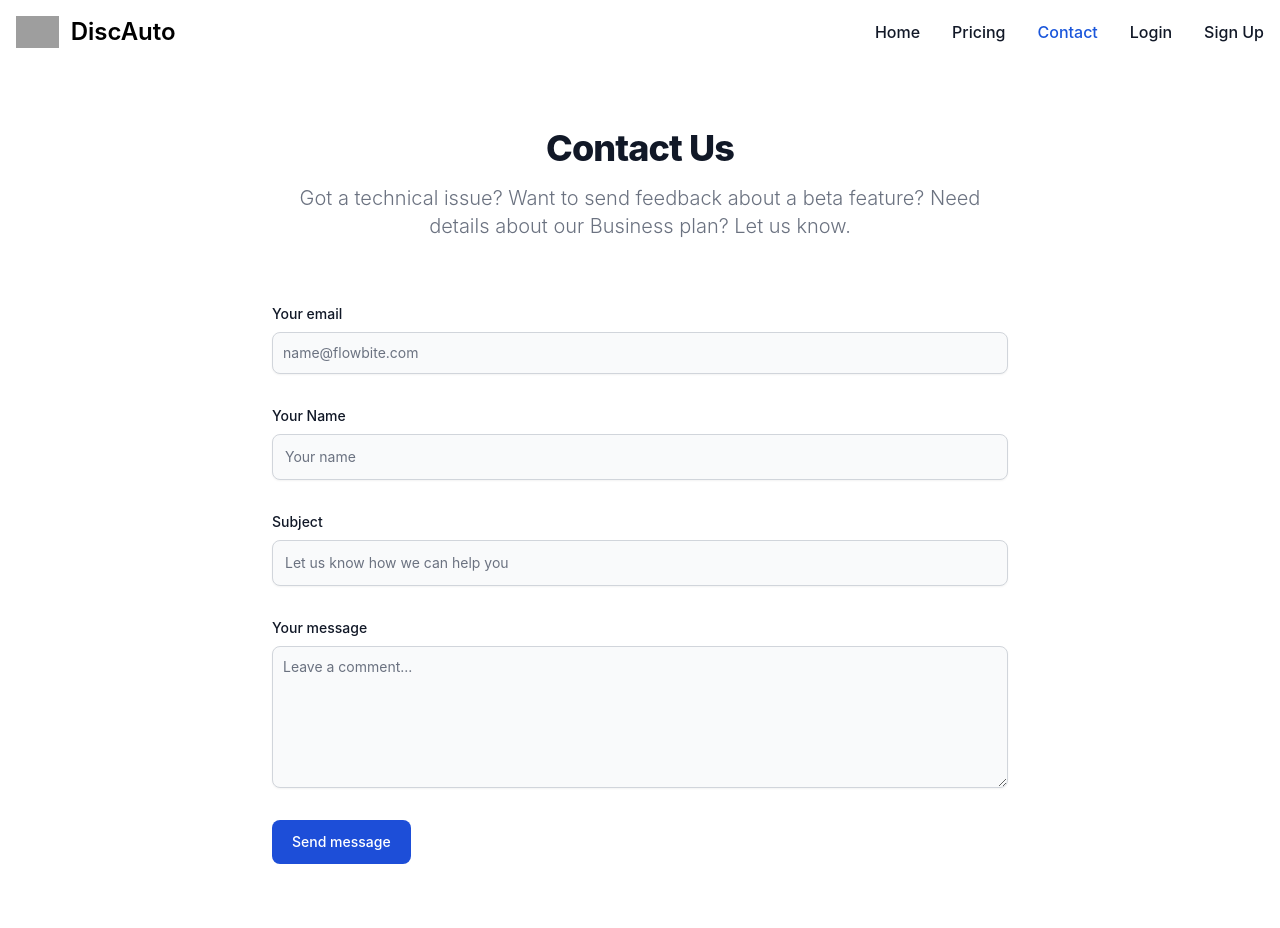
After one commit to Aayan-DEV/DiscAuto, a Django app: page /contact/ in a window 1280 px wide. The commit adds this page. Run offline with Django 5.2, Linux system fonts and the light colour scheme; some libraries are stand-ins or nearby versions; grey boxes are pictures that could not be loaded.

Commit message:
Contact Form Made

```diff
--- a/requirements.txt
+++ b/requirements.txt
@@ -11,3 +11,5 @@ django-widget-tweaks
 slippers
 stripe
 python-dotenv
+python-environ
+django-compressor
--- a/src/commando/management/commands/vendor_pull.py
+++ b/src/commando/management/commands/vendor_pull.py
@@ -6,7 +6,6 @@ from django.conf import settings
 STATICFILES_VENDOR_DIR = getattr(settings, "STATICFILES_VENDOR_DIR")
 
 VENDOR_STATICFILES = {
-    "saas-theme.min.css": "https://raw.githubusercontent.com/codingforentrepreneurs/SaaS-Foundations/main/src/staticfiles/theme/saas-theme.min.css",
     "flowbite.min.css": "https://cdn.jsdelivr.net/npm/flowbite@2.4.1/dist/flowbite.min.css",
     "flowbite.min.js": "https://cdn.jsdelivr.net/npm/flowbite@2.4.1/dist/flowbite.min.js",
     "flowbite.min.js.map":"https://cdnjs.cloudflare.com/ajax/libs/flowbite/2.4.1/flowbite.min.js.map"
--- a/src/discbot/urls.py
+++ b/src/discbot/urls.py
@@ -1,12 +1,13 @@
 from django.contrib import admin
 from django.urls import path, include
 from auth import views as auth_views
-from .views import home_view,about_view, pw_proted_view, user_only_view, staff_only_view, auto_ad, cold_dm
+from .views import home_view,about_view, pw_proted_view, user_only_view, staff_only_view, auto_ad, cold_dm, contact
 from subscriptions import views as subscriptions_views
 from checkouts import views as checkout_views
 from landing import views as landing_views
 
 urlpatterns = [
+    path("contact/", contact, name="contact"),
     path("auto-ad/",auto_ad, name="auto_ad"),
     path("cold-dm/",cold_dm, name="cold_dm"),
     path("", landing_views.landing_dashboard_page_view, name="home"),
--- a/src/discbot/views.py
+++ b/src/discbot/views.py
@@ -6,6 +6,12 @@ from django.contrib.admin.views.decorators import staff_member_required
 from visits.models import PageVisits
 from django.conf import settings
 from subscriptions.models import UserSubscription
+from django.core.mail import send_mail
+from django.shortcuts import render, redirect
+from django.contrib import messages
+from django.conf import settings
+from forms.contact_form import ContactForm
+
 
 LOGIN_URL = settings.LOGIN_URL
 
@@ -34,7 +40,7 @@ def about_view(request, *args, **kwargs):
     }
     html_template = "home.html"
     PageVisits.objects.create(path=request.path)
-    return render(request, html_template, my_context)
+    return render(request, html_template, my_context, {'current_page': 'home'})
 
 VALID_CODE = "abcd1234"
 
@@ -66,3 +72,28 @@ def cold_dm(request, *args, **kwargs):
     if not user_subscription or user_subscription.subscription.name.lower() != "pro plan":
         raise Http404("This page does not exist.")
     return render(request, "features/cold-dm/cold-dm.html", {})
+
+def contact(request):
+    if request.method == 'POST':
+        form = ContactForm(request.POST)
+        if form.is_valid():
+            name = form.cleaned_data['name']
+            email = form.cleaned_data['email']
+            message = form.cleaned_data['message']
+            full_message = f"Name: {name}\nEmail: {email}\nMessage:\n{message}"
+
+            send_mail(
+                'New Contact Form Submission',
+                full_message,
+                email,  # sender's email
+                [settings.EMAIL_HOST_USER],  # receiver's email
+            )
+            messages.success(request, 'Your message has been sent successfully!')
+            return redirect('contact')
+    else:
+        form = ContactForm()
+
+    return render(request, 'contact/contact.html', {
+        'form': form,
+        'current_page': 'contact',
+        },)
--- /dev/null
+++ b/src/forms/contact_form.py
@@ -0,0 +1,6 @@
+from django import forms
+
+class ContactForm(forms.Form):
+    name = forms.CharField(max_length=100)
+    email = forms.EmailField()
+    message = forms.CharField(widget=forms.Textarea)
--- a/src/landing/views.py
+++ b/src/landing/views.py
@@ -8,4 +8,4 @@ def landing_dashboard_page_view(request):
     if request.user.is_authenticated:
         return dashboard_view(request)
 
-    return render(request, 'landing/main.html', {})
+    return render(request, 'landing/main.html', {'current_page': 'home'})
--- a/src/static/css/output.css
+++ b/src/static/css/output.css
@@ -1542,9 +1520,9 @@ input:checked + .toggle-bg {
 .bg-gray-900\/50 {
   background-color: rgb(17 24 39 / 0.5);
 }
-.bg-pink-950 {
-  --tw-bg-opacity: 1;
-  background-color: rgb(80 7 36 / var(--tw-bg-opacity));
+.bg-primary-700 {
+  --tw-bg-opacity: 1;
+  background-color: rgb(29 78 216 / var(--tw-bg-opacity));
 }
 .bg-transparent {
   background-color: transparent;
@@ -1579,11 +1557,17 @@ input:checked + .toggle-bg {
 .p-2\.5 {
   padding: 0.625rem;
 }
+.p-3 {
+  padding: 0.75rem;
+}
 .p-4 {
   padding: 1rem;
 }
 .p-6 {
   padding: 1.5rem;
+}
+.p-8 {
+  padding: 2rem;
 }
 .px-1 {
   padding-left: 0.25rem;
@@ -1729,6 +1715,10 @@ input:checked + .toggle-bg {
 .text-blue-600 {
   --tw-text-opacity: 1;
   color: rgb(28 100 242 / var(--tw-text-opacity));
+}
+.text-blue-700 {
+  --tw-text-opacity: 1;
+  color: rgb(26 86 219 / var(--tw-text-opacity));
 }
 .text-custom-pink-color {
   --tw-text-opacity: 1;
@@ -1791,6 +1781,11 @@ input:checked + .toggle-bg {
 .shadow-lg {
   --tw-shadow: 0 10px 15px -3px rgb(0 0 0 / 0.1), 0 4px 6px -4px rgb(0 0 0 / 0.1);
   --tw-shadow-colored: 0 10px 15px -3px var(--tw-shadow-color), 0 4px 6px -4px var(--tw-shadow-color);
+  box-shadow: var(--tw-ring-offset-shadow, 0 0 #0000), var(--tw-ring-shadow, 0 0 #0000), var(--tw-shadow);
+}
+.shadow-sm {
+  --tw-shadow: 0 1px 2px 0 rgb(0 0 0 / 0.05);
+  --tw-shadow-colored: 0 1px 2px 0 var(--tw-shadow-color);
   box-shadow: var(--tw-ring-offset-shadow, 0 0 #0000), var(--tw-ring-shadow, 0 0 #0000), var(--tw-shadow);
 }
 .outline {
@@ -2067,11 +2099,23 @@ input:checked + .toggle-bg {
   --tw-ring-opacity: 1;
   --tw-ring-color: rgb(31 41 55 / var(--tw-ring-opacity));
 }
+.dark\:focus\:ring-primary-500:focus:is(.dark *) {
+  --tw-ring-opacity: 1;
+  --tw-ring-color: rgb(59 130 246 / var(--tw-ring-opacity));
+}
+.dark\:focus\:ring-primary-800:focus:is(.dark *) {
+  --tw-ring-opacity: 1;
+  --tw-ring-color: rgb(30 64 175 / var(--tw-ring-opacity));
+}
 .group:hover .dark\:group-hover\:text-gray-400:is(.dark *) {
   --tw-text-opacity: 1;
   color: rgb(156 163 175 / var(--tw-text-opacity));
 }
 @media (min-width: 640px) {
+
+  .sm\:col-span-2 {
+    grid-column: span 2 / span 2;
+  }
 
   .sm\:mx-auto {
     margin-left: auto;
@@ -2086,8 +2130,9 @@ input:checked + .toggle-bg {
     display: flex;
   }
 
-  .sm\:grid-cols-2 {
-    grid-template-columns: repeat(2, minmax(0, 1fr));
+  .sm\:w-fit {
+    width: -moz-fit-content;
+    width: fit-content;
   }
 
   .sm\:grid-cols-3 {
--- a/src/subscriptions/views.py
+++ b/src/subscriptions/views.py
@@ -74,4 +74,5 @@ def subscription_price_view(request, interval="week"):
         "wk_url": wk_url,
         "mo_url": mo_url,
         "active": active,
+        'current_page': 'pricing',
     })
--- /dev/null
+++ b/src/templates/contact/contact.html
@@ -0,0 +1,34 @@
+{% extends "base.html" %}
+
+{% block head_title %} Contact - {{ block.super }} {% endblock head_title%}
+
+{% block content %}
+
+<section class="bg-white dark:bg-gray-900">
+    <div class="py-8 lg:py-16 px-4 mx-auto max-w-screen-md">
+        <h2 class="mb-4 text-4xl tracking-tight font-extrabold text-center text-gray-900 dark:text-white">Contact Us</h2>
+        <p class="mb-8 lg:mb-16 font-light text-center text-gray-500 dark:text-gray-400 sm:text-xl">Got a technical issue? Want to send feedback about a beta feature? Need details about our Business plan? Let us know.</p>
+        <form method="post" action="{% url 'contact' %}" class="space-y-8">
+            {% csrf_token %}
+            <div>
+                <label for="id_email" class="block mb-2 text-sm font-medium text-gray-900 dark:text-gray-300">Your email</label>
+                <input type="email" id="id_email" name="email" class="shadow-sm bg-gray-50 border border-gray-300 text-gray-900 text-sm rounded-lg focus:ring-primary-500 focus:border-primary-500 block w-full p-2.5 dark:bg-gray-700 dark:border-gray-600 dark:placeholder-gray-400 dark:text-white dark:focus:ring-primary-500 dark:focus:border-primary-500 dark:shadow-sm-light" placeholder="name@flowbite.com" required>
+            </div>
+            <div>
+                <label for="id_name" class="block mb-2 text-sm font-medium text-gray-900 dark:text-gray-300">Your Name</label>
+                <input type="text" id="id_name" name="name" class="block p-3 w-full text-sm text-gray-900 bg-gray-50 rounded-lg border border-gray-300 shadow-sm focus:ring-primary-500 focus:border-primary-500 dark:bg-gray-700 dark:border-gray-600 dark:placeholder-gray-400 dark:text-white dark:focus:ring-primary-500 dark:focus:border-primary-500 dark:shadow-sm-light" placeholder="Your name" required>
+            </div>
+            <div>
+                <label for="id_subject" class="block mb-2 text-sm font-medium text-gray-900 dark:text-gray-300">Subject</label>
+                <input type="text" id="id_subject" name="subject" class="block p-3 w-full text-sm text-gray-900 bg-gray-50 rounded-lg border border-gray-300 shadow-sm focus:ring-primary-500 focus:border-primary-500 dark:bg-gray-700 dark:border-gray-600 dark:placeholder-gray-400 dark:text-white dark:focus:ring-primary-500 dark:focus:border-primary-500 dark:shadow-sm-light" placeholder="Let us know how we can help you" required>
+            </div>
+            <div class="sm:col-span-2">
+                <label for="id_message" class="block mb-2 text-sm font-medium text-gray-900 dark:text-gray-400">Your message</label>
+                <textarea id="id_message" name="message" rows="6" class="block p-2.5 w-full text-sm text-gray-900 bg-gray-50 rounded-lg shadow-sm border border-gray-300 focus:ring-primary-500 focus:border-primary-500 dark:bg-gray-700 dark:border-gray-600 dark:placeholder-gray-400 dark:text-white dark:focus:ring-primary-500 dark:focus:border-primary-500" placeholder="Leave a comment..." required></textarea>
+            </div>
+            <button type="submit" class="py-3 px-5 text-sm font-medium text-center text-white rounded-lg bg-primary-700 sm:w-fit hover:bg-primary-800 focus:ring-4 focus:outline-none focus:ring-primary-300 dark:bg-primary-600 dark:hover:bg-primary-700 dark:focus:ring-primary-800">Send message</button>
+        </form>
+    </div>
+</section>
+
+{% endblock content %}
--- a/src/templates/nav/navbar.html
+++ b/src/templates/nav/navbar.html
@@ -1,5 +1,3 @@
-
-
 <nav class="bg-white border-gray-200 dark:bg-gray-900">
   <div class="max-w-screen-xl flex flex-wrap items-center justify-between mx-auto p-4">
       <a href="{% url 'home' %}" class="flex items-center space-x-3 rtl:space-x-reverse">
@@ -14,25 +12,28 @@
       </button>
       <div class="hidden w-full md:block md:w-auto" id="navbar-default">
           <ul class="font-medium flex flex-col p-4 md:p-0 mt-4 border border-gray-100 rounded-lg bg-gray-50 md:flex-row md:space-x-8 rtl:space-x-reverse md:mt-0 md:border-0 md:bg-white dark:bg-gray-800 md:dark:bg-gray-900 dark:border-gray-700">
+            {% if request.user.is_authenticated %}
+            {% else %}
               <li>
-            <a href="{% url 'home' %}" class="block py-2 px-3 text-white bg-blue-700 rounded md:bg-transparent md:text-blue-700 md:p-0 dark:text-white md:dark:text-blue-500" aria-current="page">Home</a>
+                  <a href="{% url 'home' %}" class="block py-2 px-3 rounded {% if current_page == 'home' %}text-blue-700 md:bg-transparent md:text-blue-700 md:p-0 dark:text-white md:dark:text-blue-500{% else %}text-gray-900 hover:bg-gray-100 md:hover:bg-transparent md:border-0 md:hover:text-blue-700 md:p-0 dark:text-white md:dark:hover:text-blue-500 dark:hover:bg-gray-700 dark:hover:text-white md:dark:hover:bg-transparent{% endif %}" aria-current="page">Home</a>
+              </li>
+            {% endif %}
+              <li>
+                  <a href="{% url 'pricing' %}" class="block py-2 px-3 rounded {% if current_page == 'pricing' %}text-blue-700 md:bg-transparent md:text-blue-700 md:p-0 dark:text-white md:dark:text-blue-500{% else %}text-gray-900 hover:bg-gray-100 md:hover:bg-transparent md:border-0 md:hover:text-blue-700 md:p-0 dark:text-white md:dark:hover:text-blue-500 dark:hover:bg-gray-700 dark:hover:text-white md:dark:hover:bg-transparent{% endif %}">Pricing</a>
               </li>
               <li>
-            <a href="{% url 'pricing' %}" class="block py-2 px-3 text-gray-900 rounded hover:bg-gray-100 md:hover:bg-transparent md:border-0 md:hover:text-blue-700 md:p-0 dark:text-white md:dark:hover:text-blue-500 dark:hover:bg-gray-700 dark:hover:text-white md:dark:hover:bg-transparent">Pricing</a>
-          </li>
-          <li>
-            <a href="#" class="block py-2 px-3 text-gray-900 rounded hover:bg-gray-100 md:hover:bg-transparent md:border-0 md:hover:text-blue-700 md:p-0 dark:text-white md:dark:hover:text-blue-500 dark:hover:bg-gray-700 dark:hover:text-white md:dark:hover:bg-transparent">Contact</a>
+                  <a href="{% url 'contact' %}" class="block py-2 px-3 rounded {% if current_page == 'contact' %}text-blue-700 md:bg-transparent md:text-blue-700 md:p-0 dark:text-white md:dark:text-blue-500{% else %}text-gray-900 hover:bg-gray-100 md:hover:bg-transparent md:border-0 md:hover:text-blue-700 md:p-0 dark:text-white md:dark:hover:text-blue-500 dark:hover:bg-gray-700 dark:hover:text-white md:dark:hover:bg-transparent{% endif %}">Contact</a>
               </li>
               {% if request.user.is_authenticated %}
               <li>
-            <a href="{% url 'home' %}" class="block py-2 px-3 text-gray-900 rounded hover:bg-gray-100 md:hover:bg-transparent md:border-0 md:hover:text-blue-700 md:p-0 dark:text-white md:dark:hover:text-blue-500 dark:hover:bg-gray-700 dark:hover:text-white md:dark:hover:bg-transparent">Dashboard</a>
+                  <a href="{% url 'home' %}" class="block py-2 px-3 rounded {% if current_page == 'dashboard' %}text-blue-700 md:bg-transparent md:text-blue-700 md:p-0 dark:text-white md:dark:text-blue-500{% else %}text-gray-900 hover:bg-gray-100 md:hover:bg-transparent md:border-0 md:hover:text-blue-700 md:p-0 dark:text-white md:dark:hover:text-blue-500 dark:hover:bg-gray-700 dark:hover:text-white md:dark:hover:bg-transparent{% endif %}">Dashboard</a>
               </li>
               {% else %}
               <li>
-            <a href="/accounts/login" class="block py-2 px-3 text-gray-900 rounded hover:bg-gray-100 md:hover:bg-transparent md:border-0 md:hover:text-blue-700 md:p-0 dark:text-white md:dark:hover:text-blue-500 dark:hover:bg-gray-700 dark:hover:text-white md:dark:hover:bg-transparent">Login</a>
+                  <a href="/accounts/login" class="block py-2 px-3 rounded {% if current_page == 'login' %}text-blue-700 md:bg-transparent md:text-blue-700 md:p-0 dark:text-white md:dark:text-blue-500{% else %}text-gray-900 hover:bg-gray-100 md:hover:bg-transparent md:border-0 md:hover:text-blue-700 md:p-0 dark:text-white md:dark:hover:text-blue-500 dark:hover:bg-gray-700 dark:hover:text-white md:dark:hover:bg-transparent{% endif %}">Login</a>
               </li>
               <li>
-            <a href="/accounts/signup" class="block py-2 px-3 text-gray-900 rounded hover:bg-gray-100 md:hover:bg-transparent md:border-0 md:hover:text-blue-700 md:p-0 dark:text-white md:dark:hover:text-blue-500 dark:hover:bg-gray-700 dark:hover:text-white md:dark:hover:bg-transparent">Sign Up</a>
+                  <a href="/accounts/signup" class="block py-2 px-3 rounded {% if current_page == 'signup' %}text-blue-700 md:bg-transparent md:text-blue-700 md:p-0 dark:text-white md:dark:text-blue-500{% else %}text-gray-900 hover:bg-gray-100 md:hover:bg-transparent md:border-0 md:hover:text-blue-700 md:p-0 dark:text-white md:dark:hover:text-blue-500 dark:hover:bg-gray-700 dark:hover:text-white md:dark:hover:bg-transparent{% endif %}">Sign Up</a>
               </li>
               {% endif %}
           </ul>
```
Also changed, not shown: other parts of src/static/css/output.css (+45 -44 lines), src/discbot/settings.py (+15 -7 lines), src/forms/__init__.py (added), 1 other file. Lines whose indentation alone changed are shown as unchanged.
